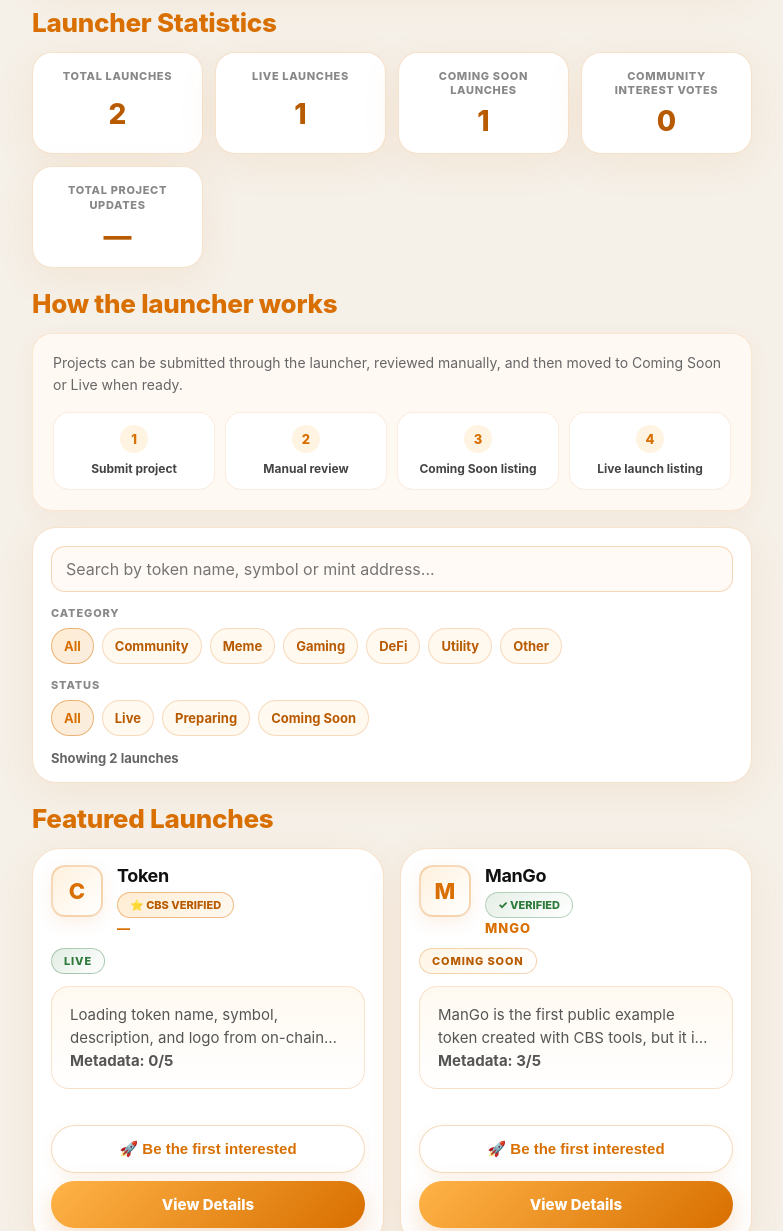
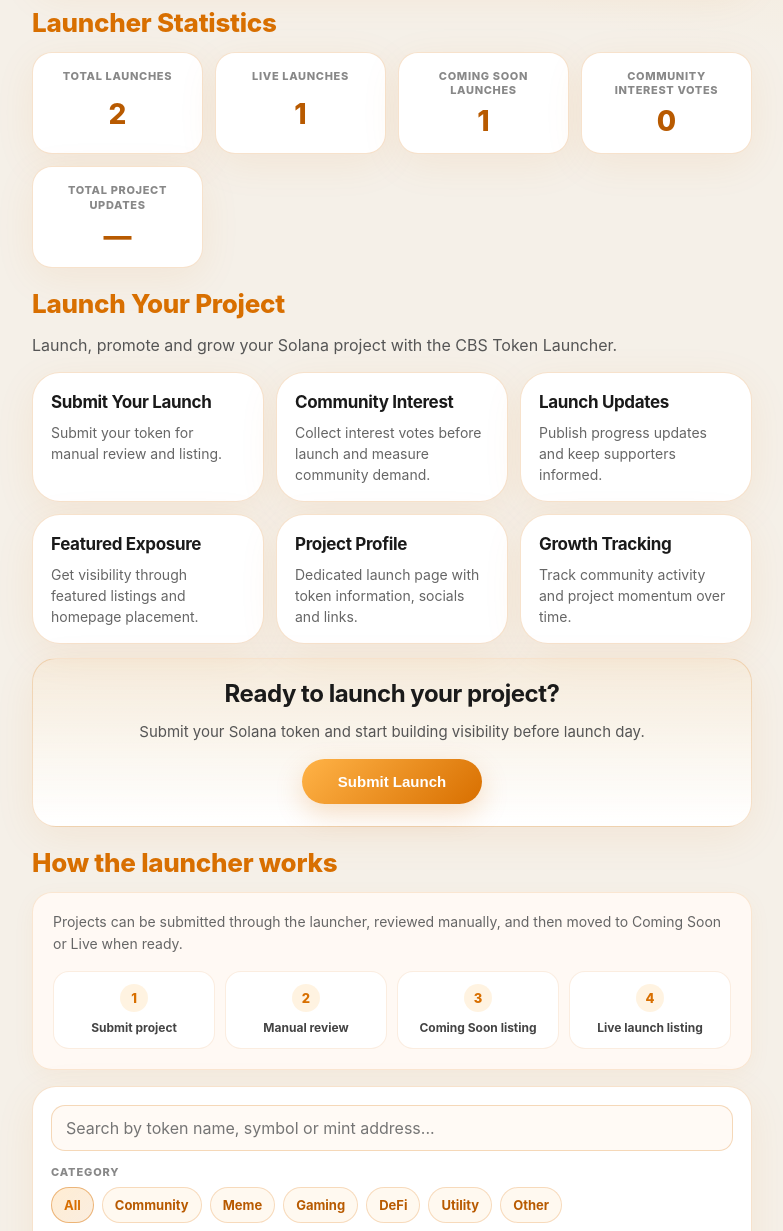
Before and after one commit to smitskecbs/cbs-token-launcher, a website built with Vite: page index.html in a window 1280 px wide. Shown: the part 555-1786 px from the top of the page, without its empty margins (248-1031 px from the left). Built offline with nearby package versions, Linux system fonts and the light colour scheme; files whose address does not match are found by name; what @solana-program/token, @solana/kit would draw is missing.

Commit message:
add launch your project homepage section

```diff
--- a/src/app/renderApp.ts
+++ b/src/app/renderApp.ts
@@ -22,6 +22,7 @@ import {
   attachLauncherStatisticsSection,
   renderLauncherStatisticsSection,
 } from '../components/launcherStatisticsSection'
+import { renderLaunchYourProjectSection } from '../components/launchYourProjectSection'
 import { renderLatestUpdatesSection } from '../components/latestUpdatesSection'
 import {
   renderCbsEcosystemTokensSection,
@@ -60,6 +61,7 @@ export async function renderApp(): Promise<void> {
 
       ${renderHeroSection()}
       ${renderLauncherStatisticsSection(catalog)}
+      ${renderLaunchYourProjectSection()}
       ${renderLaunchPipelineSection()}
       ${renderLaunchFiltersPanel()}
       ${renderFeaturedLaunchesSection(homepage.featured)}
--- /dev/null
+++ b/src/components/launchYourProjectSection.ts
@@ -0,0 +1,79 @@
+import { renderSubmitLaunchButton } from './submitLaunchModal'
+import { escapeHtml } from '../utils/html'
+
+interface LaunchYourProjectFeature {
+  title: string
+  description: string
+}
+
+const FEATURES: LaunchYourProjectFeature[] = [
+  {
+    title: 'Submit Your Launch',
+    description: 'Submit your token for manual review and listing.',
+  },
+  {
+    title: 'Community Interest',
+    description:
+      'Collect interest votes before launch and measure community demand.',
+  },
+  {
+    title: 'Launch Updates',
+    description: 'Publish progress updates and keep supporters informed.',
+  },
+  {
+    title: 'Featured Exposure',
+    description:
+      'Get visibility through featured listings and homepage placement.',
+  },
+  {
+    title: 'Project Profile',
+    description:
+      'Dedicated launch page with token information, socials and links.',
+  },
+  {
+    title: 'Growth Tracking',
+    description: 'Track community activity and project momentum over time.',
+  },
+]
+
+function renderFeatureCard(feature: LaunchYourProjectFeature): string {
+  const title = escapeHtml(feature.title)
+  const description = escapeHtml(feature.description)
+
+  return `
+    <article class="launch-card launch-your-project-card">
+      <h3 class="launch-your-project-card__title">${title}</h3>
+      <p class="launch-your-project-card__description">${description}</p>
+    </article>
+  `
+}
+
+export function renderLaunchYourProjectSection(): string {
+  return `
+    <section
+      class="page-section launch-your-project-section"
+      aria-labelledby="launch-your-project-heading"
+    >
+      <h2 class="section-title" id="launch-your-project-heading">
+        Launch Your Project
+      </h2>
+      <p class="launch-your-project-subtitle">
+        Launch, promote and grow your Solana project with the CBS Token Launcher.
+      </p>
+      <div class="launch-your-project-grid">
+        ${FEATURES.map(renderFeatureCard).join('')}
+      </div>
+      <div class="launch-your-project-cta">
+        <h3 class="launch-your-project-cta__heading">
+          Ready to launch your project?
+        </h3>
+        <p class="launch-your-project-cta__text">
+          Submit your Solana token and start building visibility before launch day.
+        </p>
+        <div class="launch-your-project-cta__actions">
+          ${renderSubmitLaunchButton()}
+        </div>
+      </div>
+    </section>
+  `
+}
--- a/src/style.css
+++ b/src/style.css
@@ -1234,6 +1234,77 @@ h3 {
   align-items: stretch;
 }
 
+.launch-your-project-section {
+  width: 100%;
+}
+
+.launch-your-project-subtitle {
+  margin: 0;
+  font-size: 16px;
+  line-height: 1.55;
+  color: #555555;
+  text-align: left;
+}
+
+.launch-your-project-grid {
+  display: grid;
+  grid-template-columns: repeat(auto-fill, minmax(220px, 1fr));
+  gap: 12px;
+}
+
+.launch-your-project-card {
+  padding: 18px 18px 16px;
+  text-align: left;
+}
+
+.launch-your-project-card__title {
+  margin: 0 0 8px;
+  font-size: 17px;
+  line-height: 1.35;
+  color: #1a1a1a;
+}
+
+.launch-your-project-card__description {
+  margin: 0;
+  font-size: 14px;
+  line-height: 1.5;
+  color: #666666;
+}
+
+.launch-your-project-cta {
+  display: grid;
+  gap: 12px;
+  padding: 20px 20px 22px;
+  border: 1px solid rgba(216, 111, 0, 0.2);
+  border-radius: 24px;
+  background: linear-gradient(
+    180deg,
+    rgba(255, 179, 71, 0.08),
+    #ffffff
+  );
+  box-shadow: 0 10px 40px rgba(216, 111, 0, 0.08);
+  text-align: center;
+}
+
+.launch-your-project-cta__heading {
+  margin: 0;
+  font-size: clamp(20px, 4vw, 24px);
+  color: #1a1a1a;
+}
+
+.launch-your-project-cta__text {
+  margin: 0;
+  font-size: 15px;
+  line-height: 1.55;
+  color: #555555;
+}
+
+.launch-your-project-cta__actions {
+  display: flex;
+  justify-content: center;
+  margin-top: 4px;
+}
+
 .launcher-statistics-section {
   width: 100%;
 }
```
